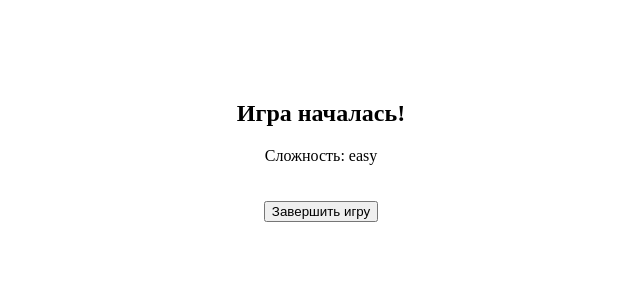
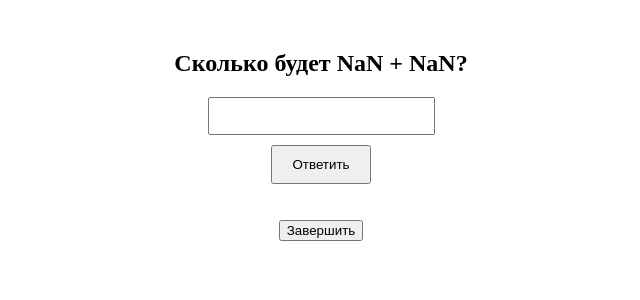
Before and after one commit to mallion37/Critical_mind_repozitiriy, a Next.js app: page /game in a window 1280 px wide. Both pictures are taken after a click on the button "Лёгкий". Shown: the top 300 px of the page, without its empty margins (319-959 px from the left). Built offline with nearby package versions, Linux system fonts and the light colour scheme.

Commit message:
feat: add GameCanvas component with basic question logic

```diff
--- a/components/GameCanvas.jsx
+++ b/components/GameCanvas.jsx
@@ -1,13 +1,52 @@
-import React from "react";
+import React, { useState, useEffect } from "react";
 
 export default function GameCanvas({ difficulty, onFinish }) {
+  const [question, setQuestion] = useState(null);
+  const [answer, setAnswer] = useState("");
+  const [feedback, setFeedback] = useState("");
+
+  useEffect(() => {
+    generateQuestion();
+  }, [difficulty]);
+
+  function generateQuestion() {
+    const a = Math.floor(Math.random() * 10 * difficulty);
+    const b = Math.floor(Math.random() * 10 * difficulty);
+    setQuestion({ a, b, correct: a + b });
+    setAnswer("");
+    setFeedback("");
+  }
+
+  function checkAnswer() {
+    if (parseInt(answer) === question.correct) {
+      setFeedback("✅ Верно!");
+      setTimeout(() => {
+        generateQuestion();
+      }, 1000);
+    } else {
+      setFeedback("❌ Неверно, попробуй снова.");
+    }
+  }
+
   return (
-    <div style={{ textAlign: "center", marginTop: "100px" }}>
-      <h2>Игра началась!</h2>
-      <p>Сложность: {difficulty}</p>
-      <button onClick={onFinish} style={{ marginTop: "20px" }}>
-        Завершить игру
-      </button>
+    <div style={{ textAlign: "center", marginTop: "50px" }}>
+      {question && (
+        <>
+          <h2>Сколько будет {question.a} + {question.b}?</h2>
+          <input
+            type="number"
+            value={answer}
+            onChange={(e) => setAnswer(e.target.value)}
+            style={{ padding: "8px", fontSize: "16px" }}
+          />
+          <br />
+          <button onClick={checkAnswer} style={{ marginTop: "10px", padding: "10px 20px" }}>
+            Ответить
+          </button>
+          <p>{feedback}</p>
+          <button onClick={onFinish} style={{ marginTop: "20px" }}>Завершить</button>
+        </>
+      )}
     </div>
   );
 }
```
